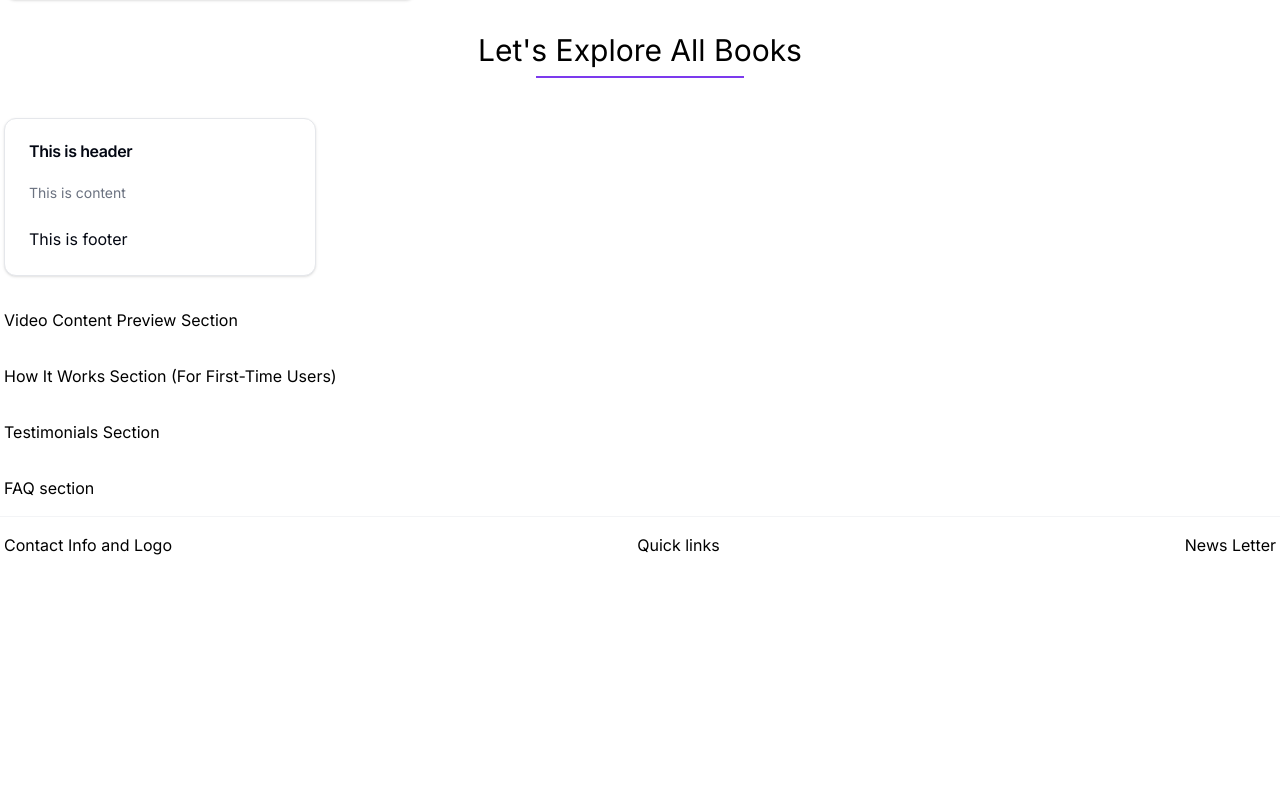
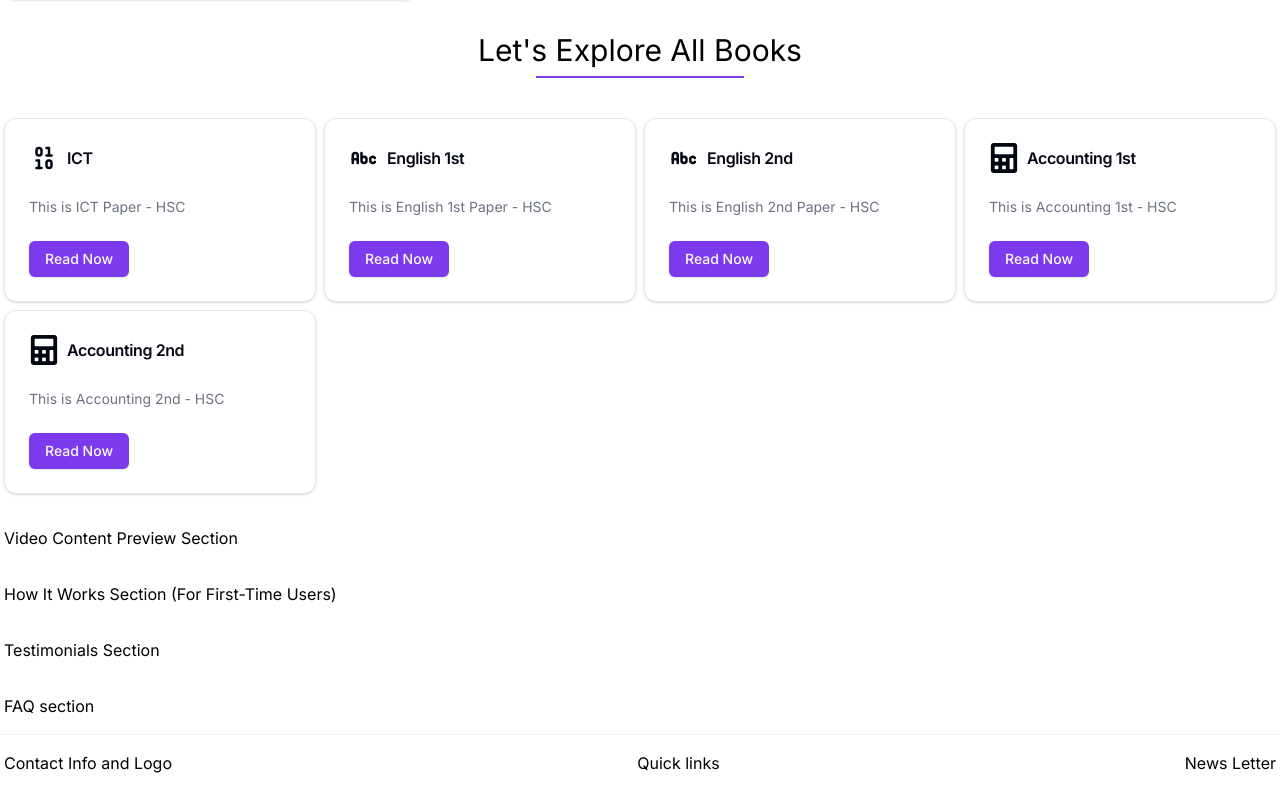
Before and after one commit to Jahid1987/smart-book-ts, a Next.js app: page / in a window 1280 px wide. Shown: the part 1180-1971 px from the top of the page. Before the commit the page ends 1753 px from the top, so only its background shows below. Built offline with nearby package versions, Linux system fonts and the light colour scheme; a web font is replaced by a local one.

Commit message:
edit: books, bookcard

```diff
--- a/src/components/front-end/home/BookCard.tsx
+++ b/src/components/front-end/home/BookCard.tsx
@@ -6,17 +6,36 @@ import {
   CardHeader,
   CardTitle,
 } from "@/components/ui/card";
-const BookCard = () => {
+import Link from "next/link";
+import { Button } from "@/components/ui/button";
+const BookCard = ({
+  name,
+  details,
+  btn,
+  children,
+}: {
+  name: string;
+  details: string;
+  btn: { name: string; link: string };
+  children: React.ReactNode;
+}) => {
   return (
     <div>
       <Card className="transform hover:border-primary ">
-        <CardHeader>
-          <CardTitle>This is header</CardTitle>
+        <CardHeader className=" hover:text-primary">
+          <CardTitle className="flex gap-2 items-center">
+            {children}
+            {name}
+          </CardTitle>
         </CardHeader>
         <CardContent>
-          <CardDescription>This is content</CardDescription>
+          <CardDescription>{details}</CardDescription>
         </CardContent>
-        <CardFooter>This is footer</CardFooter>
+        <CardFooter>
+          <Link href={btn.link}>
+            <Button className="cursor-pointer">{btn.name}</Button>
+          </Link>
+        </CardFooter>
       </Card>
     </div>
   );
--- a/src/components/front-end/home/Books.tsx
+++ b/src/components/front-end/home/Books.tsx
@@ -1,12 +1,49 @@
 import SectionTitle from "@/components/shared/SectionTitle";
 import BookCard from "./BookCard";
-
+import { FaCalculator } from "react-icons/fa";
+import { TbAbc } from "react-icons/tb";
+import { LuBinary } from "react-icons/lu";
 const Books = () => {
   return (
     <section>
       <SectionTitle title="Let's Explore All Books" />
       <div className="grid gap-2 grid-cols-2 md:grid-cols-3 lg:grid-cols-4">
-        <BookCard />
+        <BookCard
+          name="ICT"
+          details="This is ICT Paper - HSC"
+          btn={{ name: "Read Now", link: "/books/accounting1" }}
+        >
+          <LuBinary className="text-3xl" />
+        </BookCard>
+        <BookCard
+          name="English 1st"
+          details="This is English 1st Paper - HSC"
+          btn={{ name: "Read Now", link: "/books/accounting1" }}
+        >
+          <TbAbc className="text-3xl" />
+        </BookCard>
+        <BookCard
+          name="English 2nd"
+          details="This is English 2nd Paper - HSC"
+          btn={{ name: "Read Now", link: "/books/accounting1" }}
+        >
+          <TbAbc className="text-3xl" />
+        </BookCard>
+
+        <BookCard
+          name="Accounting 1st"
+          details="This is Accounting 1st - HSC"
+          btn={{ name: "Read Now", link: "/books/accounting1" }}
+        >
+          <FaCalculator className="text-3xl" />
+        </BookCard>
+        <BookCard
+          name="Accounting 2nd"
+          details="This is Accounting 2nd - HSC"
+          btn={{ name: "Read Now", link: "/books/accounting1" }}
+        >
+          <FaCalculator className="text-3xl" />
+        </BookCard>
       </div>
     </section>
   );
```
